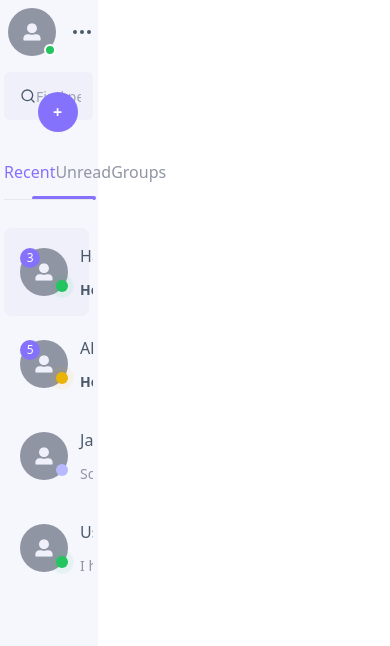
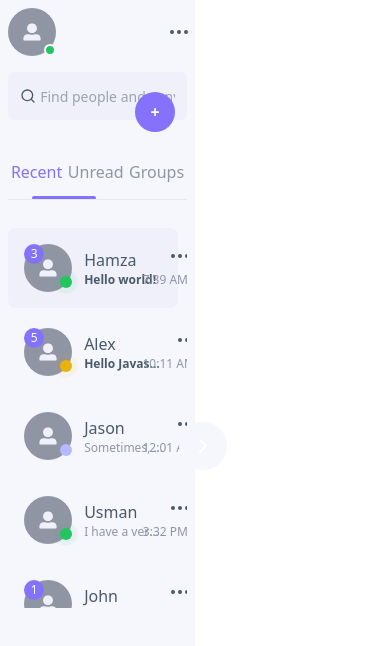
Before and after one commit to blazenn2/Chat-Application, a React (Create React App) app in the folder client/: page / in a window 390 px wide. Shown: the top 646 px of the page. Built offline with nearby package versions, Linux system fonts and the light colour scheme.

Commit message:
Working on mobile view

```diff
--- a/client/src/components/card/index.jsx
+++ b/client/src/components/card/index.jsx
@@ -13,11 +13,11 @@ const Card = (props) => {
             <div className="w-full flex justify-between">
                 <div className="w-1/2 flex flex-col justify-between items-start">
                     <p className="text-text-normal">{props.name}</p>
-                    <p className={`truncate text-sm w-32 ${props.unseen ? "font-bold text-text-normal" : "text-text-primary"}`}>{props.message}</p>
+                    <p className={`truncate lg:w-28 w-20 text-xs ${props.unseen ? "font-bold text-text-normal" : "text-text-primary"}`}>{props.message}</p>
                 </div>
                 <div className="flex flex-col justify-between items-end">
                     <button><FiMoreHorizontal className="scale-150 text-text-normal" /></button>
-                    <p className="uppercase text-text-primary text-sm">{props.time}</p>
+                    <p className="uppercase text-text-primary text-xs">{props.time}</p>
                 </div>
             </div>
         </div>
--- a/client/src/container/sider-bar.jsx
+++ b/client/src/container/sider-bar.jsx
@@ -1,6 +1,6 @@
 import Header from '../layout/header'
 import Input from '../components/input'
-import { FiSearch } from "react-icons/fi"
+import { FiSearch, FiChevronRight, FiChevronLeft } from "react-icons/fi"
 import Button from '../components/button'
 import Card from '../components/card'
 import { useRef, useState } from 'react'
@@ -15,6 +15,8 @@ const SideBar = () => {
         { name: "John", message: "Something is coming ... you can feel it, can you?", time: "1:24 pm", unseen: 1, isActive: false, status: "away" },
     ]);
     const lineBorder = useRef();
+    const sidebar = useRef();
+    const icon = useRef();
     const changeFilterHandler = (filter) => {
         setFilter(filter);
         if (filter === 0) {
@@ -30,17 +32,31 @@ const SideBar = () => {
         if (filter === 2) {
             lineBorder.current.style.left = "15.25rem";
         }
-
-
     };
     const changeActiveHandler = (index) => setFriendList(friendList.map((value, i) => {
         if (index === i) value.isActive = true;
         else value.isActive = false;
         return value;
     }));
+    const showSidebarHandler = () => {
+        icon.current.childNodes.forEach(value => {
+            const indexOfBlock = [...value.classList].indexOf("block");
+            if (indexOfBlock > -1) {
+                value.classList.remove("block");
+                value.classList.add("hidden");
+            } else {
+                value.classList.remove("hidden");
+                value.classList.add("block");
+            }
+        });
+
+        const width = sidebar.current.classList;
+        console.log(width);
+    };
 
     return (
-        <div className="w-1/4 h-full bg-background">
+        <>
+            <div className="lg:w-1/4 md:w-1/3 w-1/2 h-full bg-background relative transition-all ease-in-out" ref={sidebar}>
                 <Header status="active" />
                 <div className="flex items-center justify-center relative mb-5">
                     <FiSearch className='text-text-normal absolute left-5' />
@@ -61,11 +77,16 @@ const SideBar = () => {
                 <div className="h-96">
                     <div className="flex items-center justify-center h-96">
                         <div className="w-11/12 overflow-y-auto h-96">
-                        {friendList.map((value, i) => <Card name={value.name} message={value.message} time={value.time} status={value.status} unseen={(value.unseen ? value.unseen : false)} isActive={value.isActive} index={i} changeActive={changeActiveHandler} />)}
+                            {friendList.map((value, i) => <Card name={value.name} message={value.message} time={value.time} status={value.status} unseen={(value.unseen ? value.unseen : false)} isActive={value.isActive} index={i} changeActive={changeActiveHandler} key={i} />)}
                         </div>
                     </div>
                 </div>
+                <div className="absolute p-4 bg-background rounded-full top-1/2 -right-8 cursor-pointer md:hidden" onClick={showSidebarHandler} ref={icon}>
+                    <FiChevronRight className='text-white font-bold scale-150 block' />
+                    <FiChevronLeft className='text-white font-bold scale-150 hidden' />
                 </div>
+            </div>
+        </>
     )
 }
 
```
Lines whose indentation alone changed are shown as unchanged.
